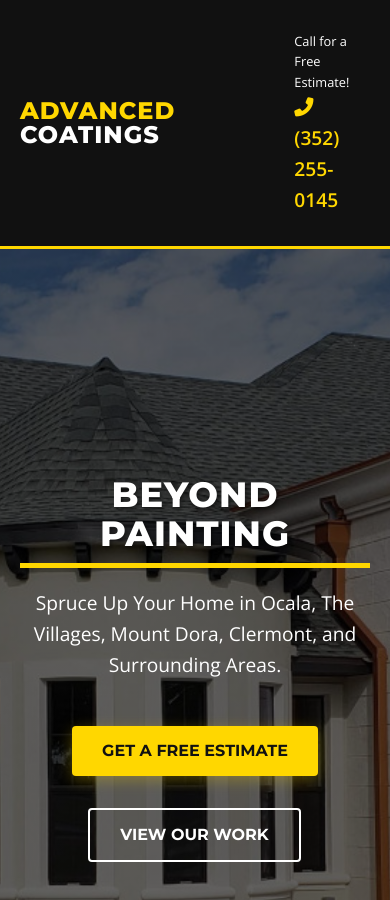
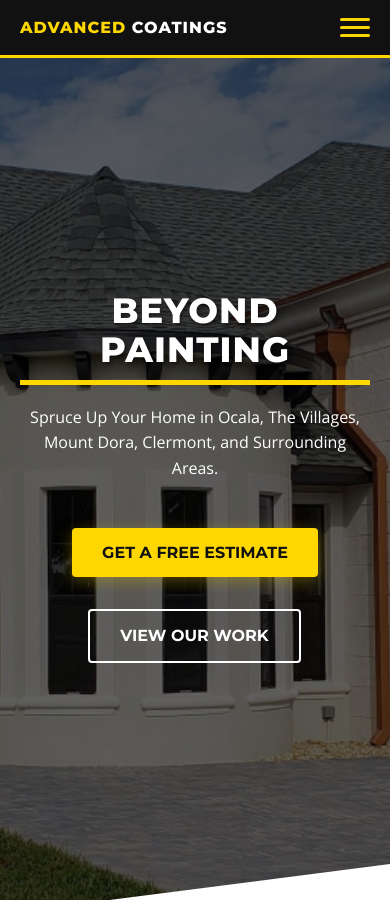
Before and after one commit to JamesBrownR/Advance-Coatings, a Jekyll site: the page built from index.html, in a window 390 px wide and 900 px high. Built offline with Jekyll 4.4.1, drawn with Linux system fonts in a browser that asks for light colours.

Commit message:
Update styles.html

```diff
--- a/_includes/styles.html
+++ b/_includes/styles.html
@@ -769,11 +769,109 @@
     font-size: 0.8rem;
   }
 
-  /* Responsive Adjustments */
+ /* ============================================
+     MOBILE RESPONSIVE STYLES
+     ============================================ */
   @media (max-width: 768px) {
-    .hero h1 { font-size: 2.2rem; }
-    .nav-links { display: none; } /* Mobile menu simplified for snippet */
+    /* Header Mobile Styles */
+    .logo h2 {
+      font-size: 1rem !important;
+    }
 
+    .mobile-menu-toggle {
+      display: flex;
+    }
+
+    .header-contact {
+      display: none;
+    }
+
+    .nav-links {
+      position: fixed;
+      top: 72px;
+      left: -100%;
+      width: 100%;
+      height: calc(100vh - 72px);
+      background: var(--darker-bg);
+      flex-direction: column;
+      align-items: flex-start;
+      gap: 0;
+      padding: 30px 20px;
+      transition: left 0.3s ease;
+      overflow-y: auto;
+      border-top: 3px solid var(--primary-yellow);
+    }
+
+    .nav-links.active {
+      left: 0;
+    }
+
+    .nav-links > a,
+    .nav-dropdown-toggle {
+      width: 100%;
+      padding: 15px 20px;
+      border-bottom: 1px solid rgba(255, 215, 0, 0.1);
+      font-size: 1rem;
+    }
+
+    /* Mobile Dropdown Styles */
+    .nav-dropdown {
+      width: 100%;
+    }
+
+    .nav-dropdown-toggle {
+      justify-content: space-between;
+    }
+
+    .nav-dropdown-menu {
+      position: static;
+      opacity: 1;
+      visibility: visible;
+      transform: none;
+      max-height: 0;
+      overflow: hidden;
+      transition: max-height 0.3s ease;
+      box-shadow: none;
+      border: none;
+      background: rgba(255, 215, 0, 0.05);
+      margin-top: 0;
+    }
+
+    .nav-dropdown.active .nav-dropdown-menu {
+      max-height: 500px;
+    }
+
+    .nav-dropdown.active .nav-dropdown-toggle i {
+      transform: rotate(180deg);
+    }
+
+    .nav-dropdown-menu a {
+      padding: 12px 20px 12px 40px;
+      font-size: 0.9rem;
+    }
+
+    /* Show mobile call button */
+    .mobile-call-btn {
+      display: block !important;
+      background: var(--primary-yellow);
+      color: var(--darker-bg) !important;
+      text-align: center;
+      padding: 15px 20px !important;
+      margin-top: 20px;
+      border-radius: 8px;
+      font-weight: 700;
+    }
+
+    /* Hero adjustments */
+    .hero h1 {
+      font-size: 2.2rem;
+    }
+
+    .hero p {
+      font-size: 1rem;
+    }
+
+    /* Gallery Mobile */
     .strip-gallery-container {
       flex-direction: column;
       min-height: auto;
@@ -798,17 +896,20 @@
     .center-preview {
       min-height: 400px;
       order: -1;
+      width: 90vw;
     }
 
     .thumbnail-strips-right {
       display: none; /* Hide right strips on mobile */
     }
 
+    /* Reviews Mobile */
     .review-card-scroll {
       min-width: 280px;
       max-width: 280px;
     }
 
+    /* Lightbox Mobile */
     .lightbox-prev,
     .lightbox-next {
       font-size: 40px;
@@ -828,6 +929,20 @@
       max-width: 100vw;
       max-height: 100vh;
     }
+
+    /* Process cards */
+    .process-grid {
+      grid-template-columns: 1fr;
+    }
+
+    /* Services */
+    .services-grid {
+      grid-template-columns: 1fr;
+    }
+
+    .service-item {
+      height: 250px;
+    }
   }
 
   @media (min-width: 769px) and (max-width: 1024px) {
@@ -839,6 +954,18 @@
     .thumbnail-strip {
       height: 45px;
     }
+
+    .header-contact {
+      width: auto;
+    }
+
+    .nav-links {
+      gap: 15px;
+    }
+
+    .nav-links > a {
+      font-size: 0.8rem;
+    }
   }
 </style>
 
```
